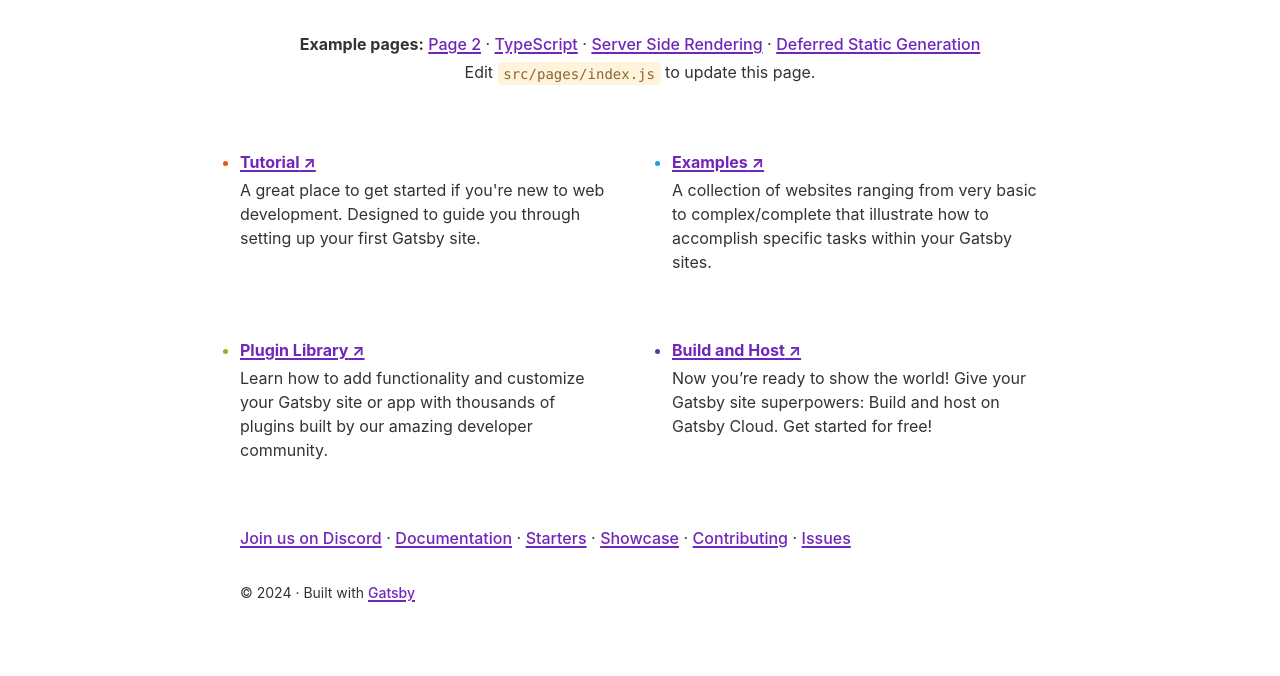
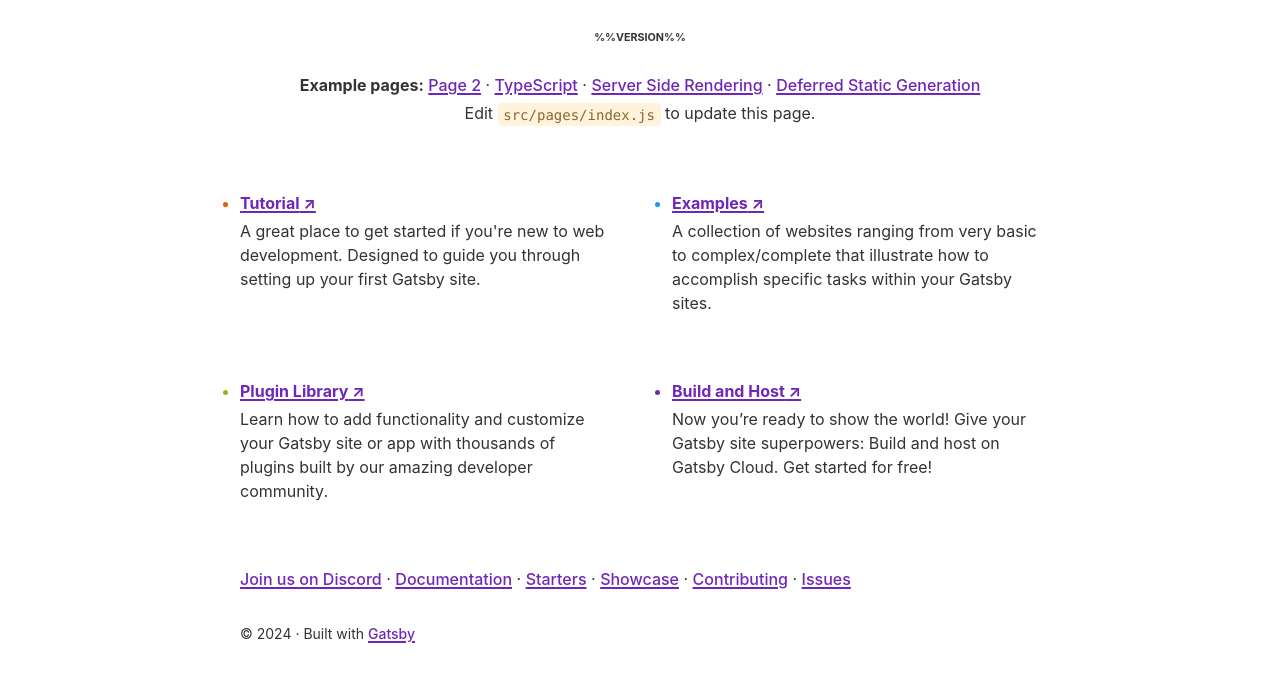
Before and after one commit to steve3535/gitlab-university, a Gatsby site: page / in a window 1280 px wide. Shown: the part 224-900 px from the top of the page. Before the commit the page ends 859 px from the top, so only its background shows below. Built offline with nearby package versions, Linux system fonts and the light colour scheme; Gatsby itself is replaced by a stand-in of ours.

Commit message:
adds some custom metadata

```diff
--- a/src/pages/index.js
+++ b/src/pages/index.js
@@ -84,6 +84,7 @@ const IndexPage = () => (
       <h1>
          <b>Lets have a drink !</b>
       </h1>
+      <h6><div>%%VERSION%%</div></h6>
       <p className={styles.intro}>
         <b>Example pages:</b>{" "}
         {samplePageLinks.map((link, i) => (
```
Also changed, not shown: .gitlab-ci.yml.
